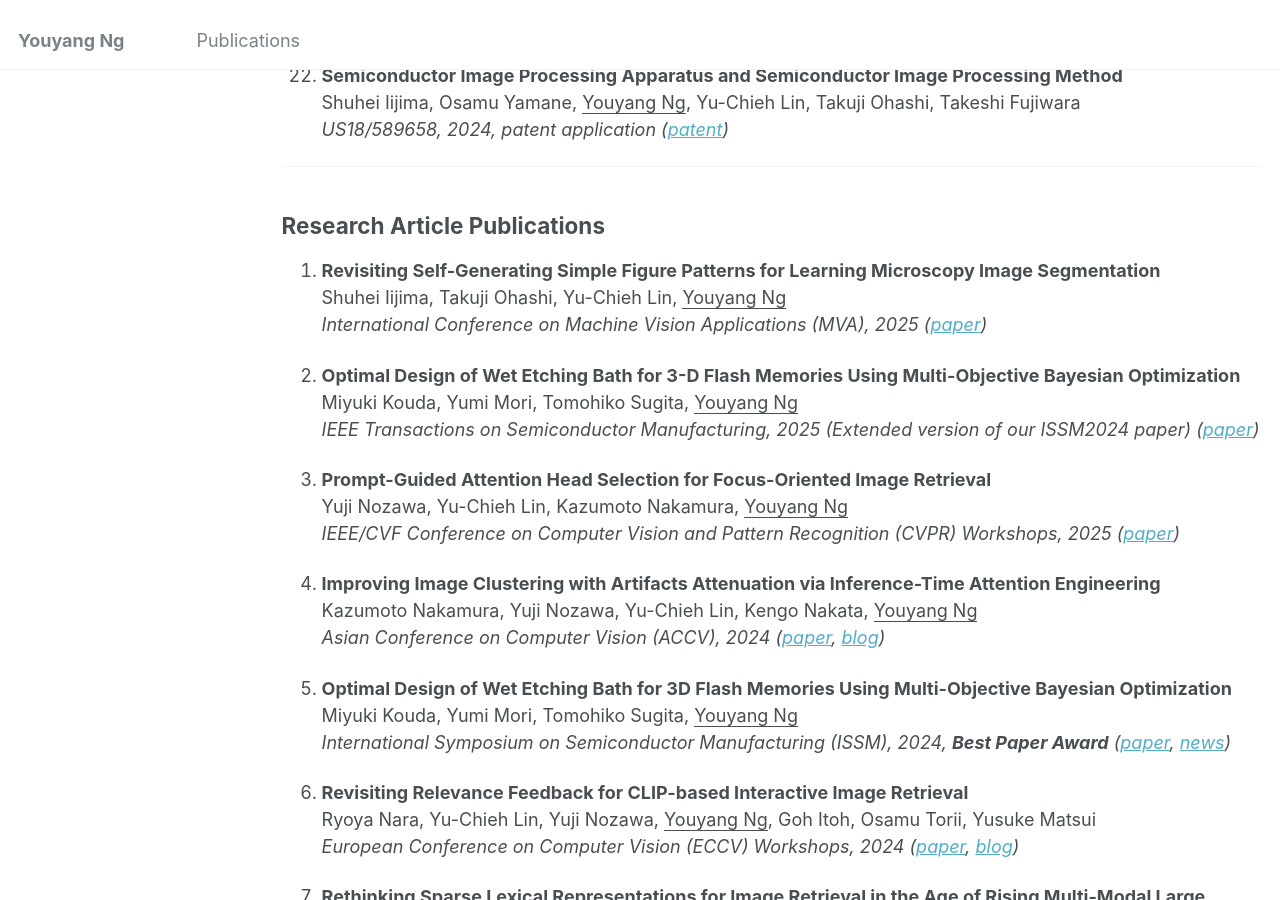
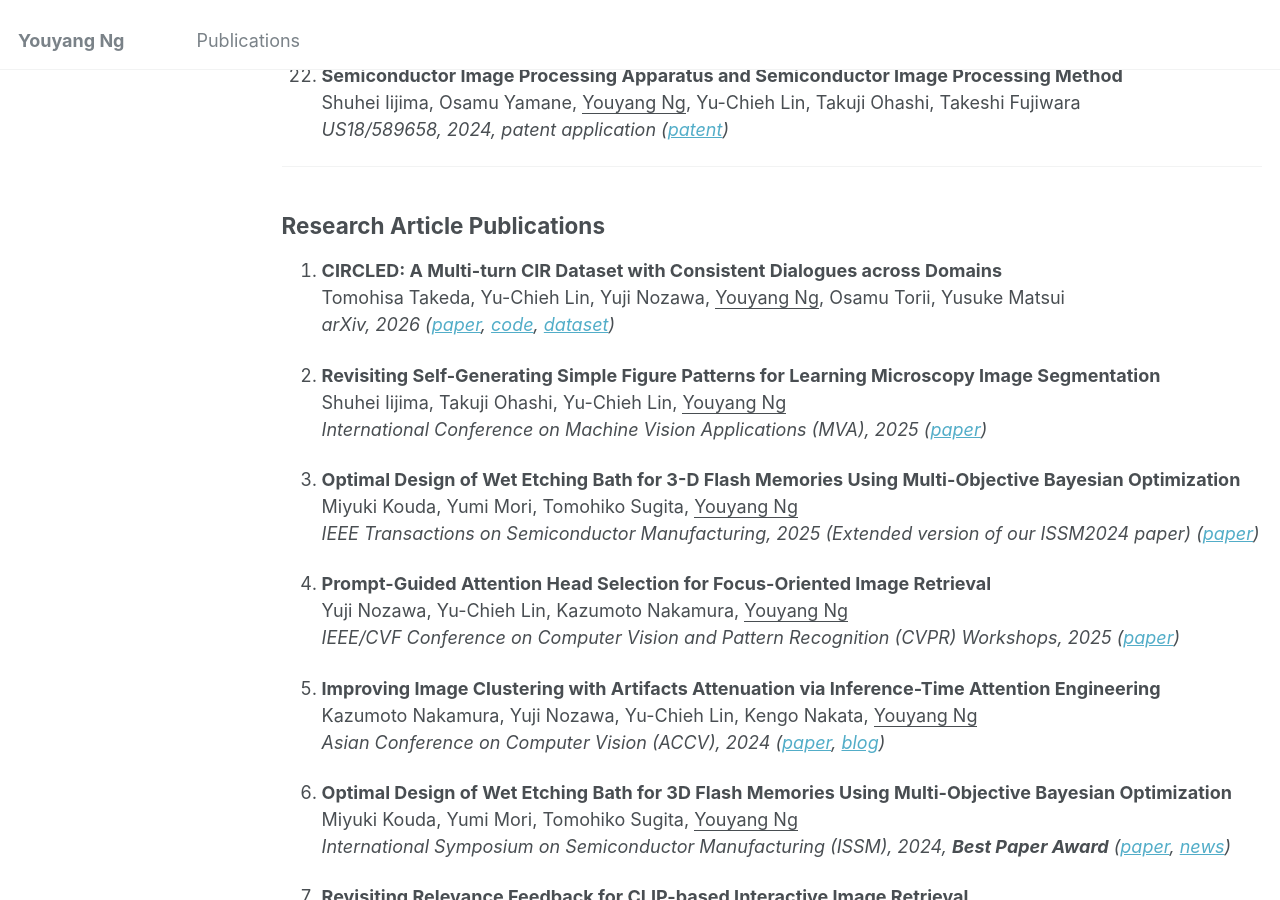
Before and after one commit to yy29/yy29.github.io, a Jekyll site: the page built from _pages/publications.md, in a window 1280 px wide and 900 px high, scrolled down 2478 px. Built offline with Jekyll 4.4.1, drawn with Linux system fonts in a browser that asks for light colours; some of the changed text lies outside the part shown.

Commit message:
Update publications.md

```diff
--- a/_pages/publications.md
+++ b/_pages/publications.md
@@ -103,6 +103,10 @@ Shuhei Iijima, Osamu Yamane, <ins>Youyang Ng</ins>, Yu-Chieh Lin, Takuji Ohashi,
 <a id="articles"></a>
 ## Research Article Publications
 
+1. **CIRCLED: A Multi-turn CIR Dataset with Consistent Dialogues across Domains**
+Tomohisa Takeda, Yu-Chieh Lin, Yuji Nozawa, <ins>Youyang Ng</ins>, Osamu Torii, Yusuke Matsui
+*arXiv, 2026 ([paper](https://arxiv.org/abs/2605.26734), [code](https://github.com/mti-lab/circled), [dataset](https://huggingface.co/datasets/tk1441/CIRCLED))*
+
 1. **Revisiting Self-Generating Simple Figure Patterns for Learning Microscopy Image Segmentation**
 Shuhei Iijima, Takuji Ohashi, Yu-Chieh Lin, <ins>Youyang Ng</ins>
 *International Conference on Machine Vision Applications (MVA), 2025 ([paper](https://ieeexplore.ieee.org/document/11175084))*
@@ -160,7 +164,7 @@ Yu-Jen Lai, <ins>Youyang Ng</ins>, Takeshi Sakoda, Yosuke Bando, Arata Miyamoto,
 ## Domestic Conference Proceedings
 
 1. **チャットベースマルチモーダル画像検索**
-Ryoya Nara, Yu-Chieh Lin, Yuji Nozawa, <ins>Youyang Ng</ins>, Osamu Torii, Yusuke Matsui
+Tomohisa Takeda, Yu-Chieh Lin, Yuji Nozawa, <ins>Youyang Ng</ins>, Osamu Torii, Yusuke Matsui
 *28th Meeting on Image Recognition and Understanding (MIRU), 2025*
 
 1. **顕微鏡画像のセグメンテーションモデルに対する訓練データの自己生成における単純図形の再考**
```
